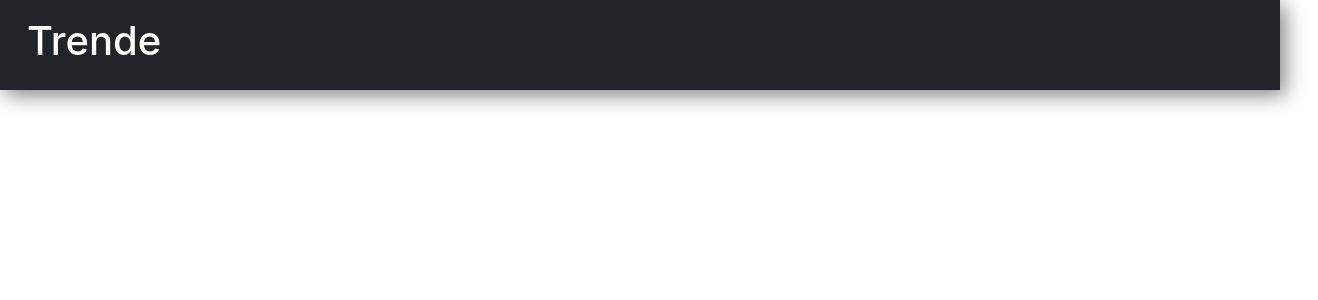
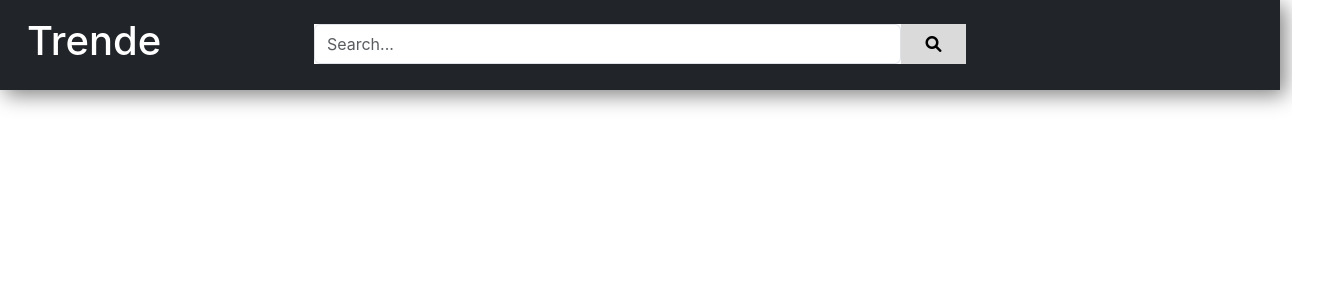
Before and after one commit to ANKUR2304/Trende, a React (Create React App) app: page / in a window 1280 px wide. Shown: the top 300 px of the page, 1318 px wide, since content can reach past the window. Built offline with nearby package versions, Linux system fonts and the light colour scheme.

Commit message:
Adding Search Bar

```diff
--- a/package.json
+++ b/package.json
@@ -3,6 +3,7 @@
   "version": "0.1.0",
   "private": true,
   "dependencies": {
+    "@fortawesome/free-solid-svg-icons": "^6.6.0",
     "@testing-library/jest-dom": "^5.14.1",
     "@testing-library/react": "^13.0.0",
     "@testing-library/user-event": "^13.2.1",
--- a/public/index.html
+++ b/public/index.html
@@ -16,8 +16,12 @@
     -->
     <link rel="manifest" href="%PUBLIC_URL%/manifest.json" />
 
-    <!-- CSS -->
+    <!-- Bootstrap -->
     <link href="https://cdn.jsdelivr.net/npm/bootstrap@5.3.3/dist/css/bootstrap.min.css" rel="stylesheet" integrity="sha384-QWTKZyjpPEjISv5WaRU9OFeRpok6YctnYmDr5pNlyT2bRjXh0JMhjY6hW+ALEwIH" crossorigin="anonymous">
+
+    <!-- Font Awesome -->
+    <link rel="stylesheet" href="https://cdnjs.cloudflare.com/ajax/libs/font-awesome/6.0.0-beta3/css/all.min.css">
+
     <!--
       Notice the use of %PUBLIC_URL% in the tags above.
       It will be replaced with the URL of the `public` folder during the build.
--- a/src/App.css
+++ b/src/App.css
@@ -3,8 +3,26 @@
   max-width: 100%;
   box-shadow: 5px 5px 20px gray;
 }
+
+.row div{
+  display: inline-block;
+}
+
 .brand{
   color: white;
   margin-left: 2%;
   padding: 0.8em;
+  width: 23%;
 }
+
+.inp-container input{
+  display: inline-block;
+  width: 90%;
+  height: 2.5em;
+}
+.inp-container button{
+  width: 10%;
+  height: 2.5em;
+  border: none;
+  background-color: #dadada;
+}
--- a/src/App.js
+++ b/src/App.js
@@ -9,6 +9,12 @@ function App() {
           <div className="brand my-1">
             <h1> Trende </h1>
           </div>
+          <div className="inp-container p-0 my-4 w-50 h-25 bg-white">
+            <input className="form-control " placeholder="Search..." />
+            <button>
+              <i className="fa fa-search" />{" "}
+            </button>
+          </div>
         </div>
       </div>
     </div>
```
Also changed, not shown: 2 other files (tests, documents, lock files or other folders).
